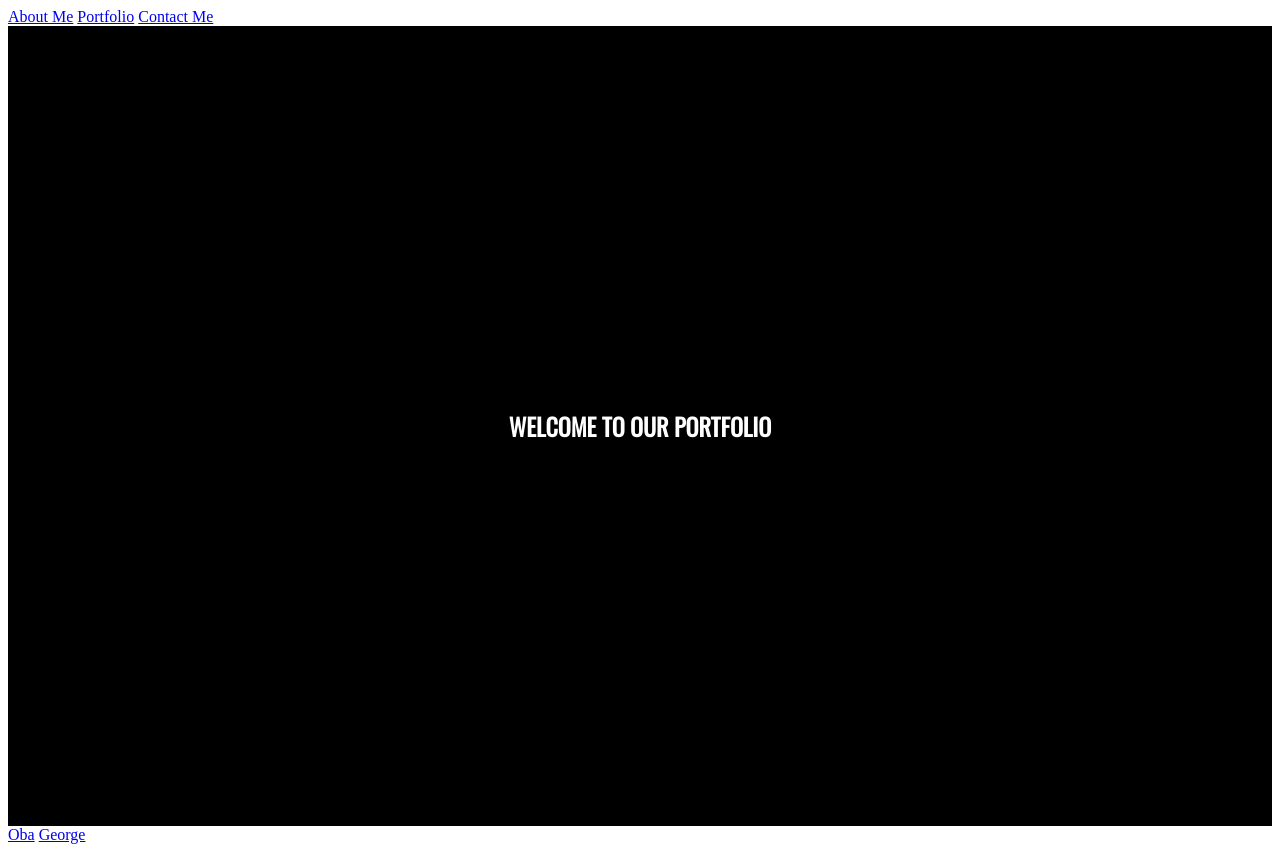
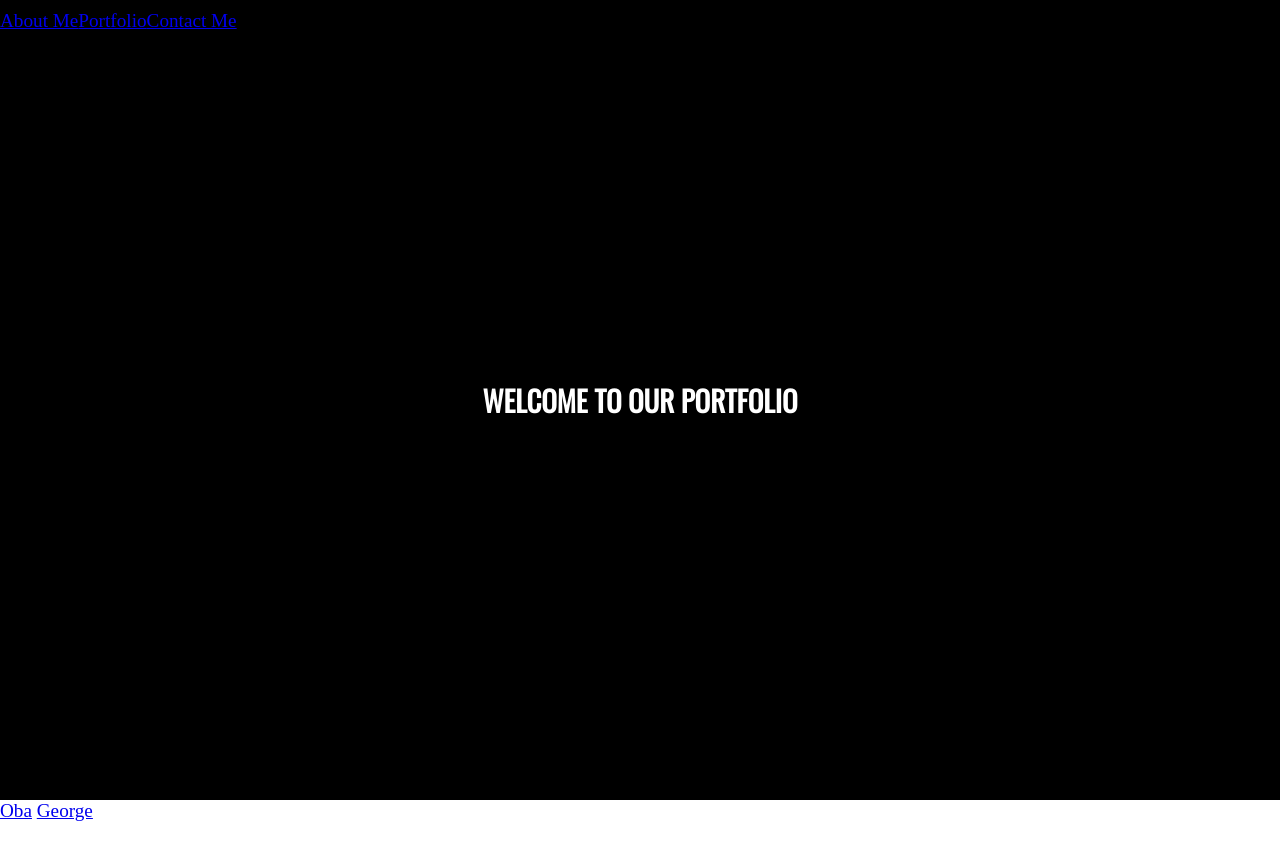
Before and after one commit to george-swift/oba-and-george, a plain HTML site: page index.html in a window 1280 px wide. After the commit the page ends 822 px from the top, so only its background shows below. Drawn offline with nearby package versions, Linux system fonts and the light colour scheme.

Commit message:
implemented user-story 11

```diff
--- a/css/style.css
+++ b/css/style.css
@@ -1,3 +1,7 @@
+body {
+    font-size: 1.2em;
+}
+
 #welcome-section {
     display: flex;
     flex-direction: column;
@@ -13,3 +17,28 @@
     font-family: 'Oswald', sans-serif;
     text-transform: uppercase;
 }
+
+#navbar {
+    display: block;
+    position: fixed;
+    top: 0.5em;
+}
+
+#projects {
+    display: flex;
+}
+
+@media only screen and (min-width: 550px) {
+    body {
+        width: 100%;
+        margin: 0 auto;
+    }
+
+    #navbar {
+        display: flex;
+    }
+
+    #projects {
+        display: flex;
+    }
+}
```
